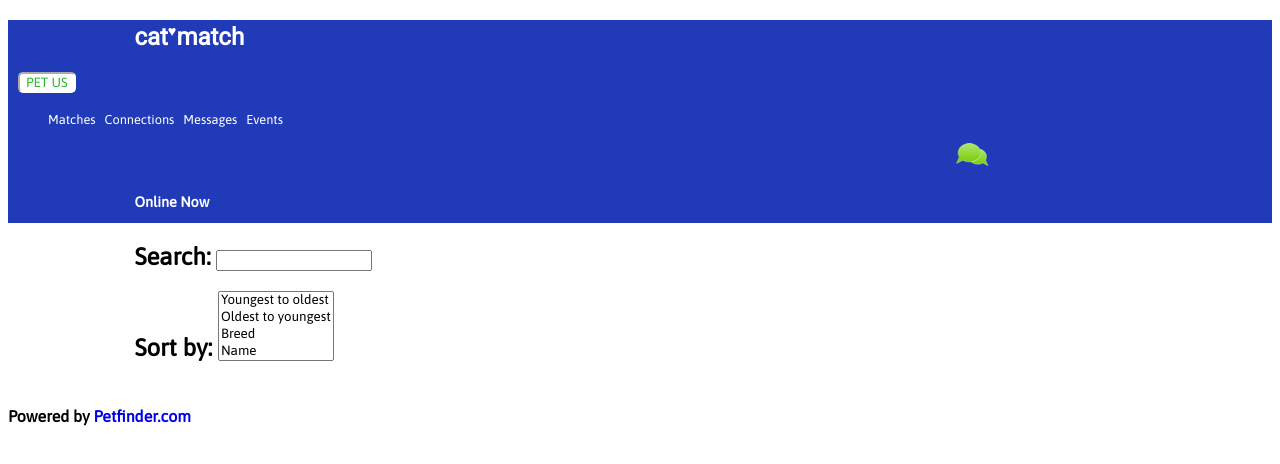
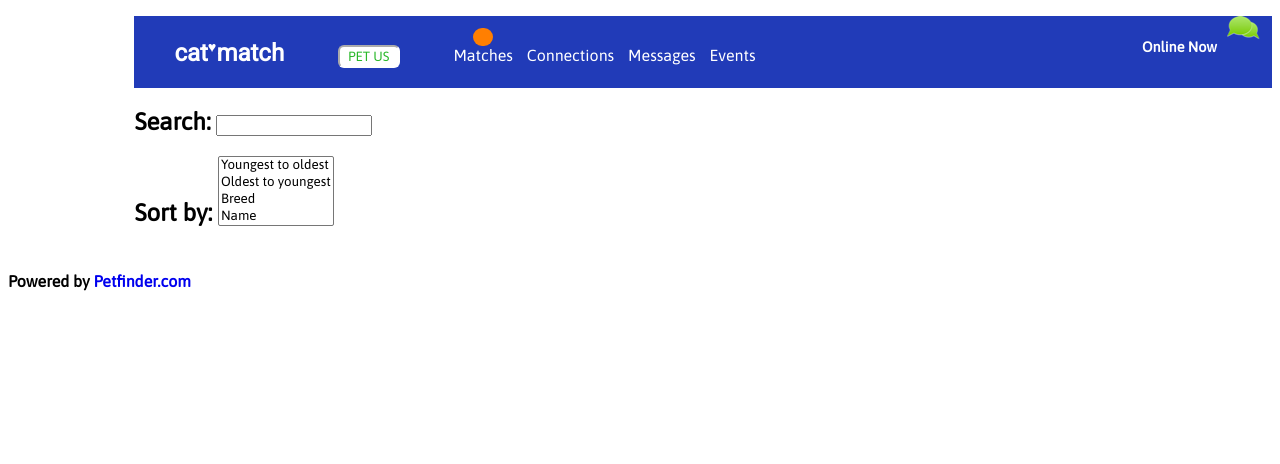
Before and after one commit to krenabeth/catmatch, a plain HTML site: page index.html in a window 1280 px wide. Drawn offline with nearby package versions, Linux system fonts and the light colour scheme; some packages are replaced by stand-ins of ours; a script that the page names is missing.

Commit message:
nav styling

```diff
--- a/css/styles.css
+++ b/css/styles.css
@@ -7,26 +7,37 @@ a {
 nav {
 	background-color: #213bb8;
 	color: white;
+	margin-left: 10%;
+
 }
 
 nav img {
-	margin-left: 75%;
+	margin-right: 0px;
 }
-.navigation li {
+nav ul li {
 	display: inline-block;
 	list-style: none;
-	font-size: 80%;
-	margin-right: 5px;
+	margin-right: 10px;
+
 }
 .blob {
-	border-radius: 50px;
+	border-radius: 100px;
 	background-color: #ff7f01;
-	margin-top: -5px;
+	color: #ff7f01;
+	text-align: center;
+	margin: auto;
+	margin-top: -25px;
+	width: 20px;
+}
+.shift {
+	margin-left: 40px;
+}
+.onlineNow {
+	float: right;
 }
 
 h1 {
 	font-family: 'Roboto', sans-serif;
-	margin-left: 10%;
 	padding: 3px 0px 1px 0px;
 }
 h2 {
@@ -41,14 +52,15 @@ h2 {
 	color: #2ab82a;
 	background-color: white;
 	border: inset 2px white;
-	border-radius: 5px;
-	margin-left: 10px;
+	border-radius: 6px;
+	font-style: bold;
+	padding: 2px 8px;
 }
 #power:hover {
 	color: white;
-	border: 1px solid white;
+	border: 2px solid white;
 	background-color: #2ab82a;
-	padding: 2px 8px;
+
 }
 .matches {
 	margin: 2% 10%;
@@ -101,7 +113,7 @@ h2 {
 	position: absolute;
 	margin-left: 80%;
 	margin-right: 0px;
-	margin-top: -20px;
+	margin-top: -15px;
 	list-style: none;
 }
 .onlineCat {
--- a/index.html
+++ b/index.html
@@ -7,15 +7,18 @@
     <link href="https://fonts.googleapis.com/css?family=Asap|Roboto" rel="stylesheet">
   </head>
   <body ng-app="myApp">
-    <nav><h1>cat<span class="heart">&hearts;</span>match</h1>
-      <button id="power">PET US</button>
-      <ul class="navigation">
-        <li><div class="blob"></div>Matches</li>
+    <nav>
+      <ul>
+        <li><h1>cat<span class="heart">&hearts;</span>match</h1></li>
+        <li class="shift"><button id="power">PET US</button></li>
+        <li class="shift"><div class="blob">.</div>Matches</li>
         <li>Connections</li>
         <li>Messages</li>
         <li>Events</li>
+        <li class="onlineNow"><img src="images/chat.png"> </li>
+        <li class="onlineNow"><h1><span class="heart">Online Now</span></h1></li>
       </ul>
-     <img src="images/chat.png"><h1><span class="heart">Online Now</span></h1>
+
     </nav>
 
     <!-- link to pets that need homes -->
```
